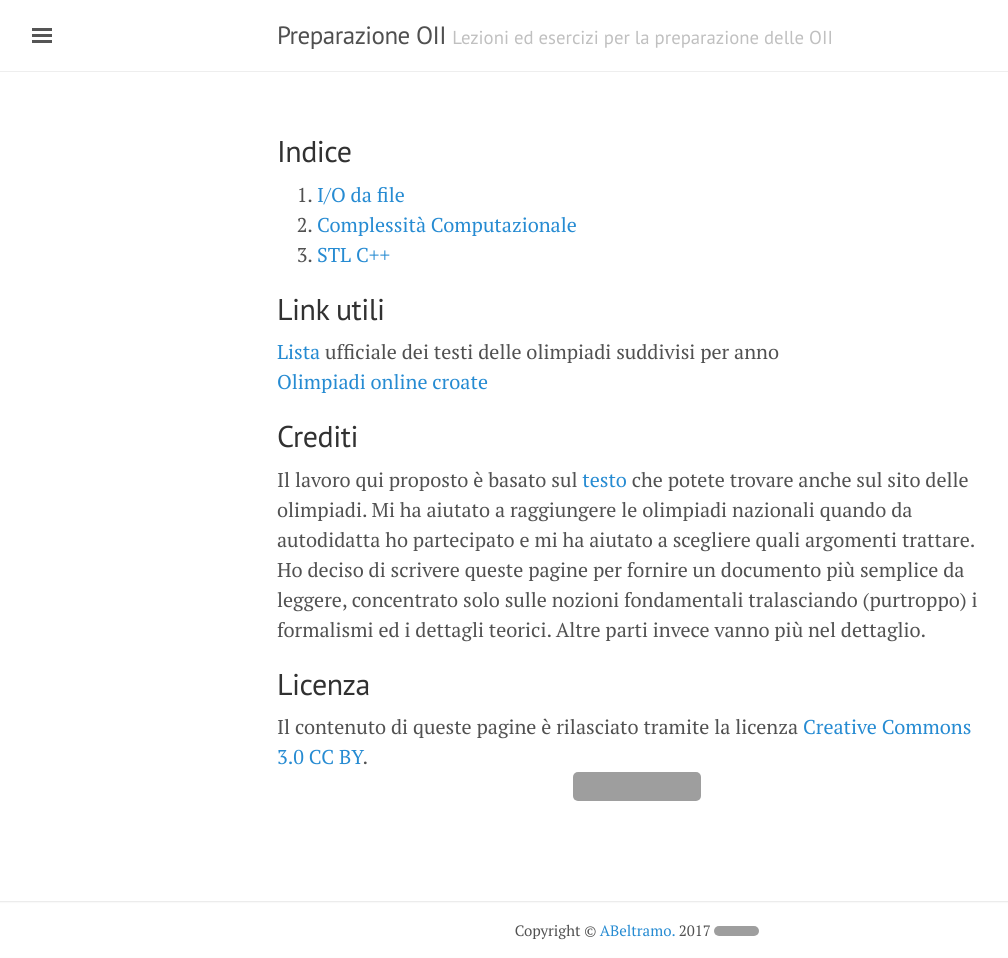
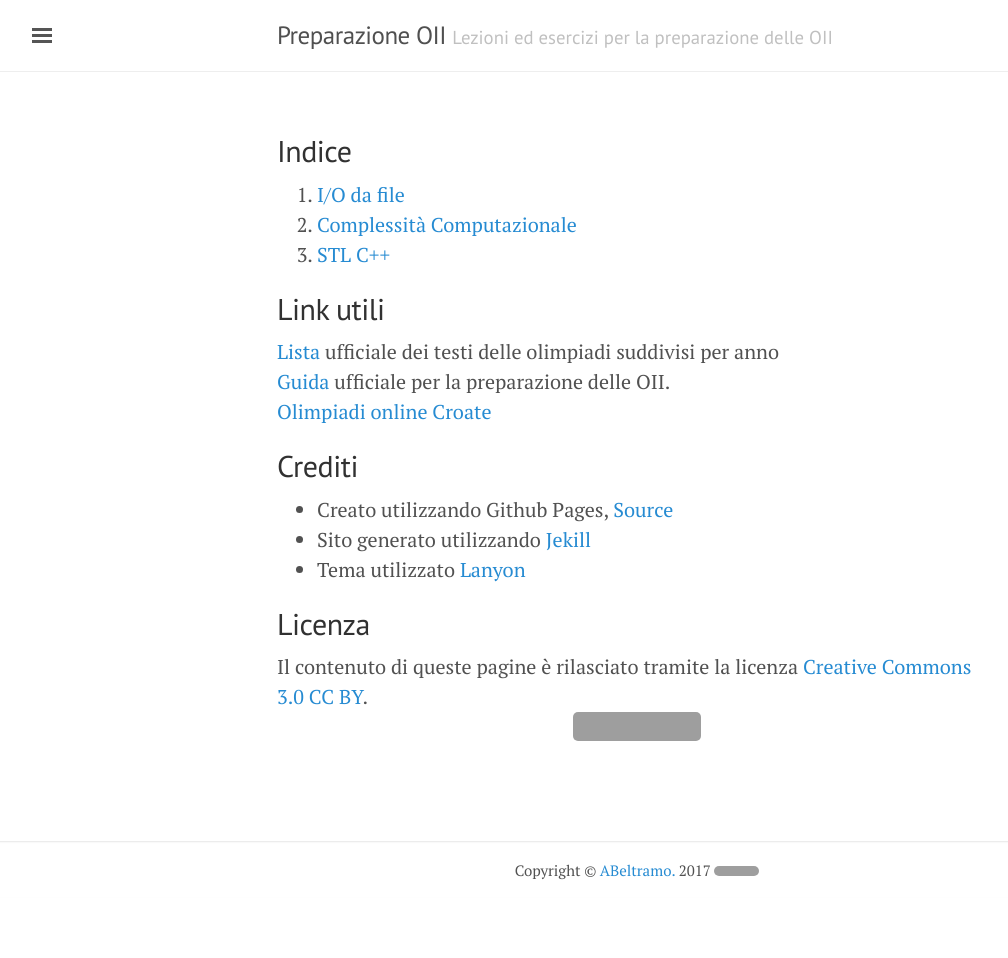
Before and after one commit to ABeltramo/PreparazioneOII, a Jekyll site: the page built from index.html, in a window 1280 px wide. Shown: the whole page, without its empty margins (3-1011 px from the left). Built offline with Jekyll 4.4.1, drawn with Linux system fonts in a browser that asks for light colours; after the commit the page ends 900 px from its top, so only the background shows below that; grey boxes are pictures that could not be loaded.

Commit message:
Cambiata index

```diff
--- a/index.html
+++ b/index.html
@@ -14,11 +14,15 @@ title: Home
 
 <h2> Link utili </h2>
 <a href="https://github.com/olimpiadi-informatica/oii">Lista</a> ufficiale dei testi delle olimpiadi suddivisi per anno
-<br><a href="http://hsin.hr/coci/">Olimpiadi online croate</a>
+<br><a href="http://www.imparando.net/sito/olimpiadi_di_informatica/guida_prima_edizione.pdf">Guida</a> ufficiale per la preparazione delle OII.
+<br><a href="http://hsin.hr/coci/">Olimpiadi online Croate</a>
 
 <h2> Crediti </h2>
-Il lavoro qui proposto è basato sul <a href="http://www.imparando.net/sito/olimpiadi_di_informatica/guida_prima_edizione.pdf">testo</a> che potete trovare anche sul sito delle olimpiadi. Mi ha aiutato a raggiungere le olimpiadi nazionali quando da autodidatta ho partecipato e mi ha aiutato a scegliere quali argomenti trattare.
-<br>Ho deciso di scrivere queste pagine per fornire un documento più semplice da leggere, concentrato solo sulle nozioni fondamentali tralasciando (purtroppo) i formalismi ed i dettagli teorici. Altre parti invece vanno più nel dettaglio.
+<ul>
+  <li>Creato utilizzando Github Pages, <a href="https://github.com/ABeltramo/PreparazioneOII">Source</a></li>
+  <li>Sito generato utilizzando <a href="https://jekyllrb.com/">Jekill</a></li>
+  <li>Tema utilizzato <a href="https://github.com/poole/lanyon">Lanyon</a></li>
+</ul>
 
 <h2> Licenza </h2>
 Il contenuto di queste pagine è rilasciato tramite la licenza <a href="https://creativecommons.org/licenses/by/3.0/it/deed.it">Creative Commons 3.0 CC BY</a>.
```
